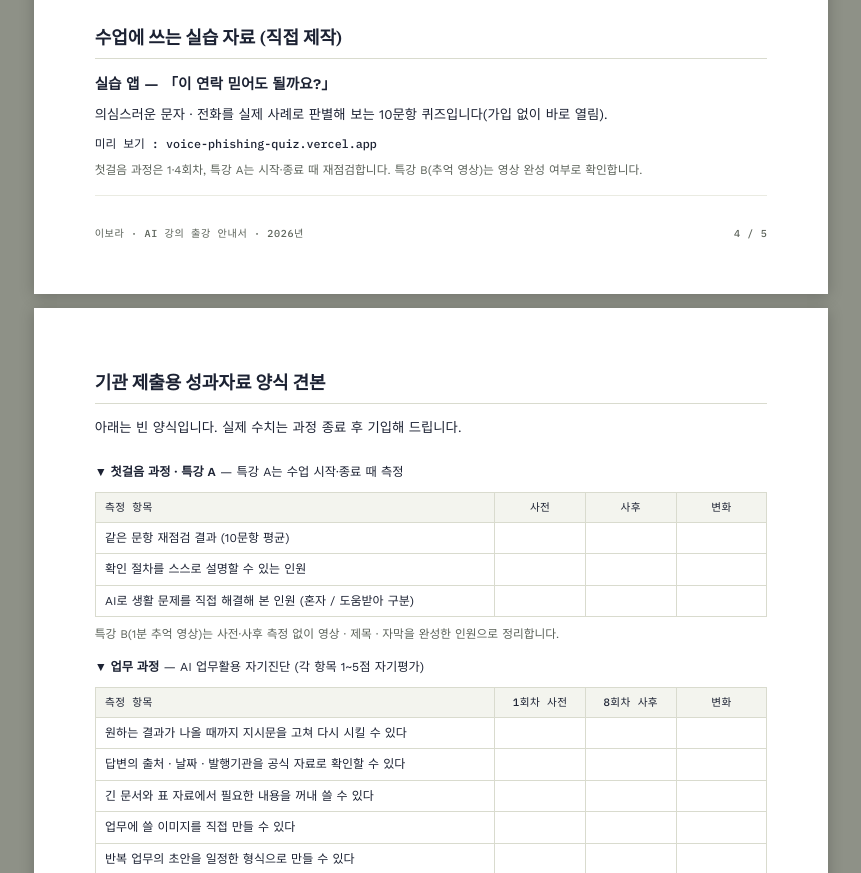
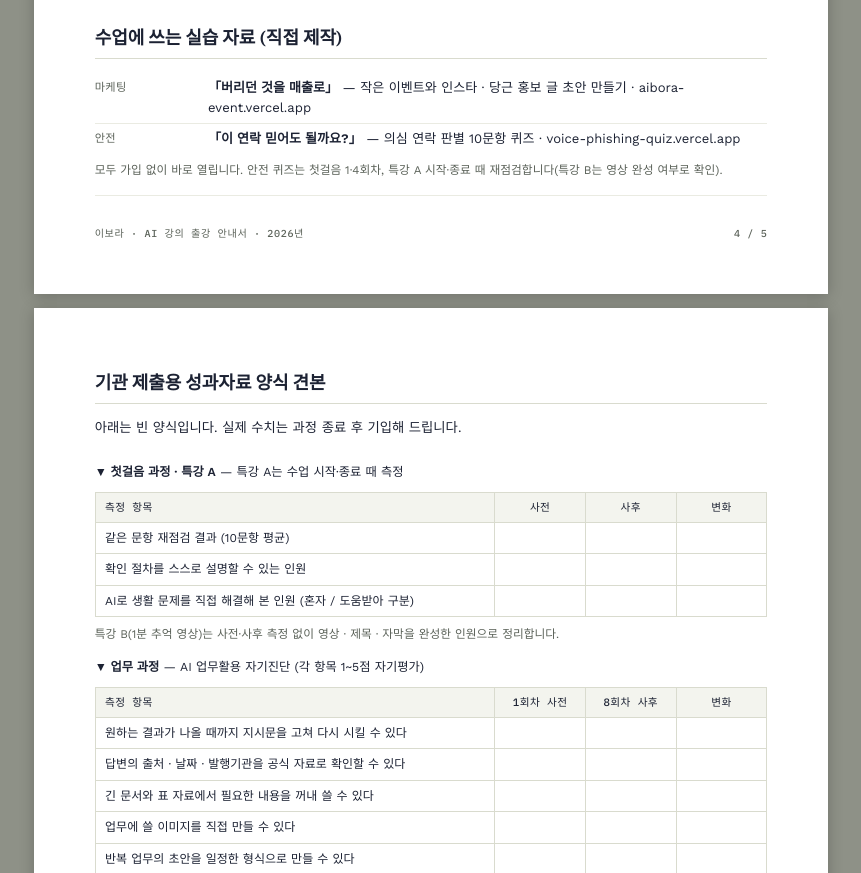
Before and after one commit to boralab-ai/aibora-landing, a plain HTML site: page brochure.html in a window 1280 px wide. Shown: the part 4317-5190 px from the top of the page, without its empty margins (209-1070 px from the left). Drawn offline with nearby package versions, Linux system fonts and the light colour scheme.

Commit message:
실습 자료에 소상공인 마케팅 앱 추가

```diff
--- a/brochure.html
+++ b/brochure.html
@@ -768,10 +768,11 @@ ul.plain li { margin-bottom: 1.2mm; }
 
   <div class="block">
     <h2 class="sec">수업에 쓰는 실습 자료 (직접 제작)</h2>
-    <h3 class="sub" style="margin-top:2mm">실습 앱 — 「이 연락 믿어도 될까요?」</h3>
-    <p>의심스러운 문자 · 전화를 실제 사례로 판별해 보는 10문항 퀴즈입니다(가입 없이 바로 열림).</p>
-    <p class="tight" style="font-family:var(--font-mono);font-size:8.8pt">미리 보기 : <a class="doc-link" href="https://voice-phishing-quiz.vercel.app/">voice-phishing-quiz.vercel.app</a></p>
-    <p class="note">첫걸음 과정은 1·4회차, 특강 A는 시작·종료 때 재점검합니다. 특강 B(추억 영상)는 영상 완성 여부로 확인합니다.</p>
+    <div class="dl" style="margin-top:2mm">
+      <div class="row"><span class="k">마케팅</span><span class="v"><strong>「버리던 것을 매출로」</strong> — 작은 이벤트와 인스타 · 당근 홍보 글 초안 만들기 · <a class="doc-link" href="https://aibora-event.vercel.app/">aibora-event.vercel.app</a></span></div>
+      <div class="row"><span class="k">안전</span><span class="v"><strong>「이 연락 믿어도 될까요?」</strong> — 의심 연락 판별 10문항 퀴즈 · <a class="doc-link" href="https://voice-phishing-quiz.vercel.app/">voice-phishing-quiz.vercel.app</a></span></div>
+    </div>
+    <p class="note">모두 가입 없이 바로 열립니다. 안전 퀴즈는 첫걸음 1·4회차, 특강 A 시작·종료 때 재점검합니다(특강 B는 영상 완성 여부로 확인).</p>
   </div>
 
   <div class="page-foot"><span>이보라 · AI 강의 출강 안내서 · 2026년</span><span>4 / 5</span></div>
```
Also changed, not shown: index.html (+6 -0 lines), 1 other file.
